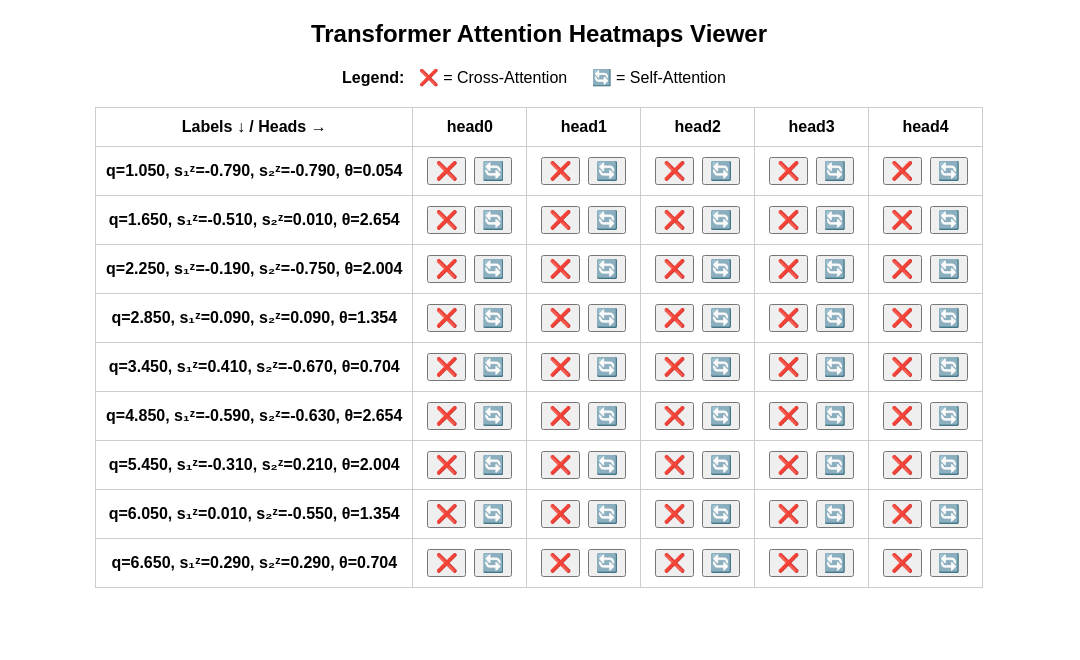
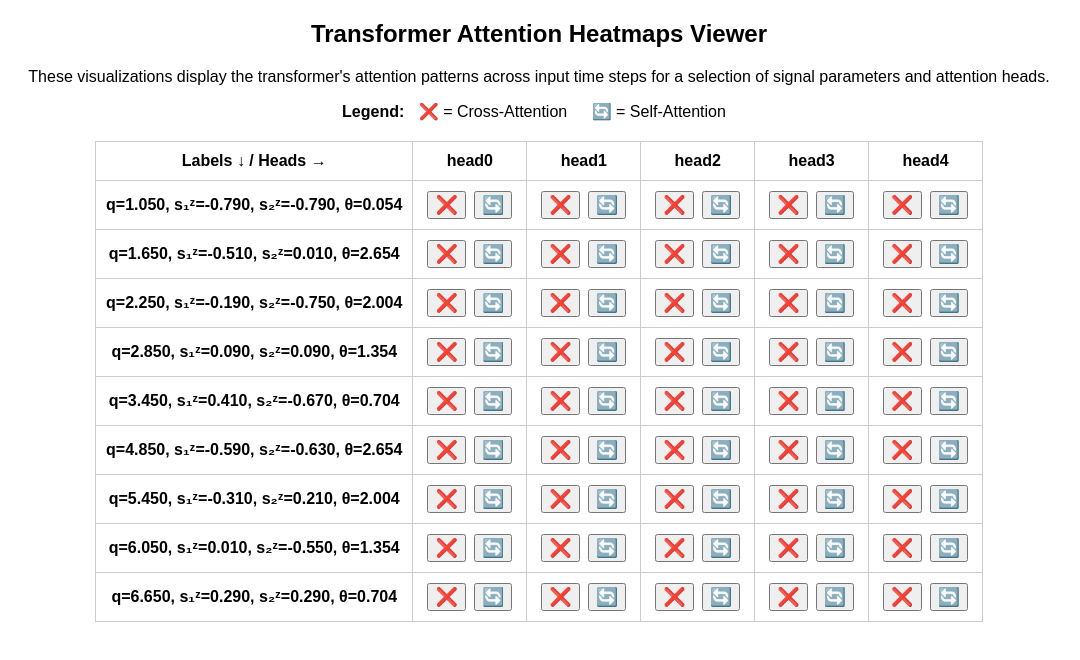
Before and after one commit to victoria-tiki/transformer_complex, a plain HTML site: page attention_head_visualizations/index.html in a window 1280 px wide. Shown: the whole page, without its empty margins (101-1181 px from the left). Drawn offline with Linux system fonts and the light colour scheme.

Commit message:
Update index.html with instructions/information

```diff
--- a/attention_head_visualizations/index.html
+++ b/attention_head_visualizations/index.html
@@ -41,6 +41,9 @@
 </head>
 <body>
   <h2>Transformer Attention Heatmaps Viewer</h2>
+    <p style="text-align: center;">
+  These visualizations display the transformer's attention patterns across input time steps for a selection of signal parameters and attention heads.
+  </p>
 
   <div id="legend" style="text-align: center; margin-bottom: 20px;">
     <strong>Legend:</strong>
```
